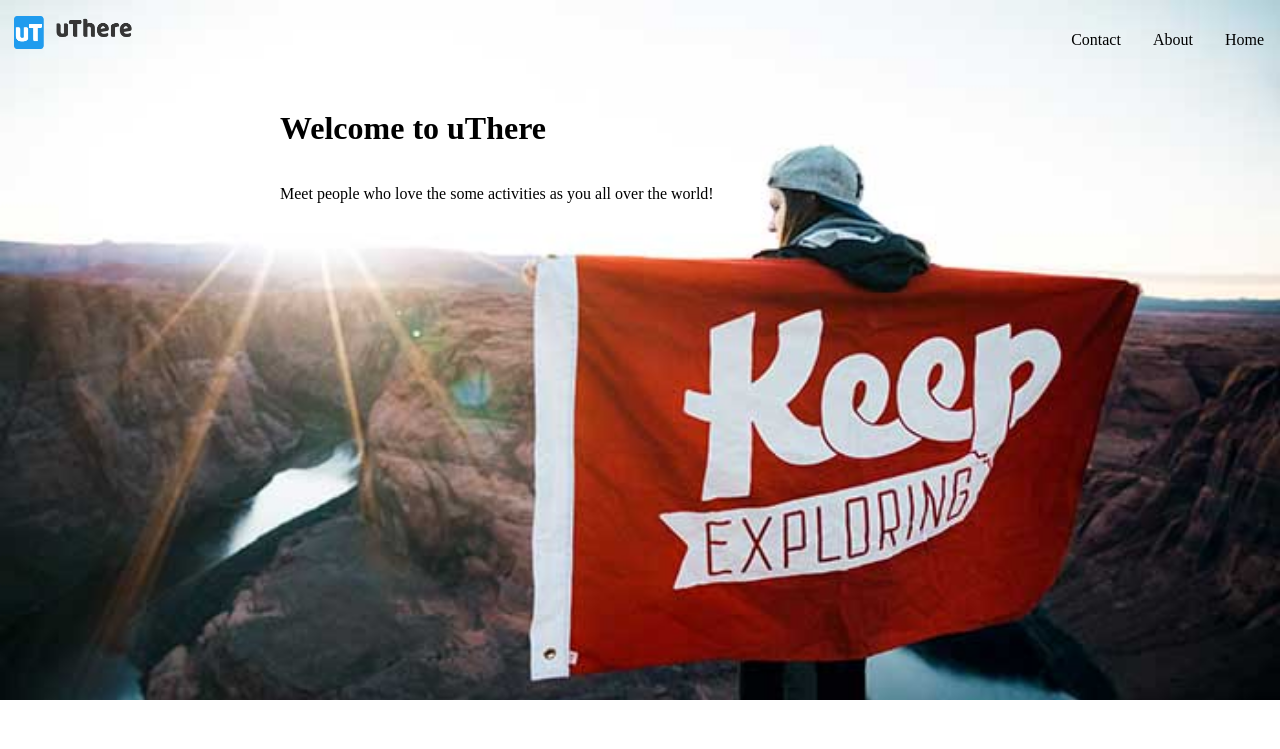
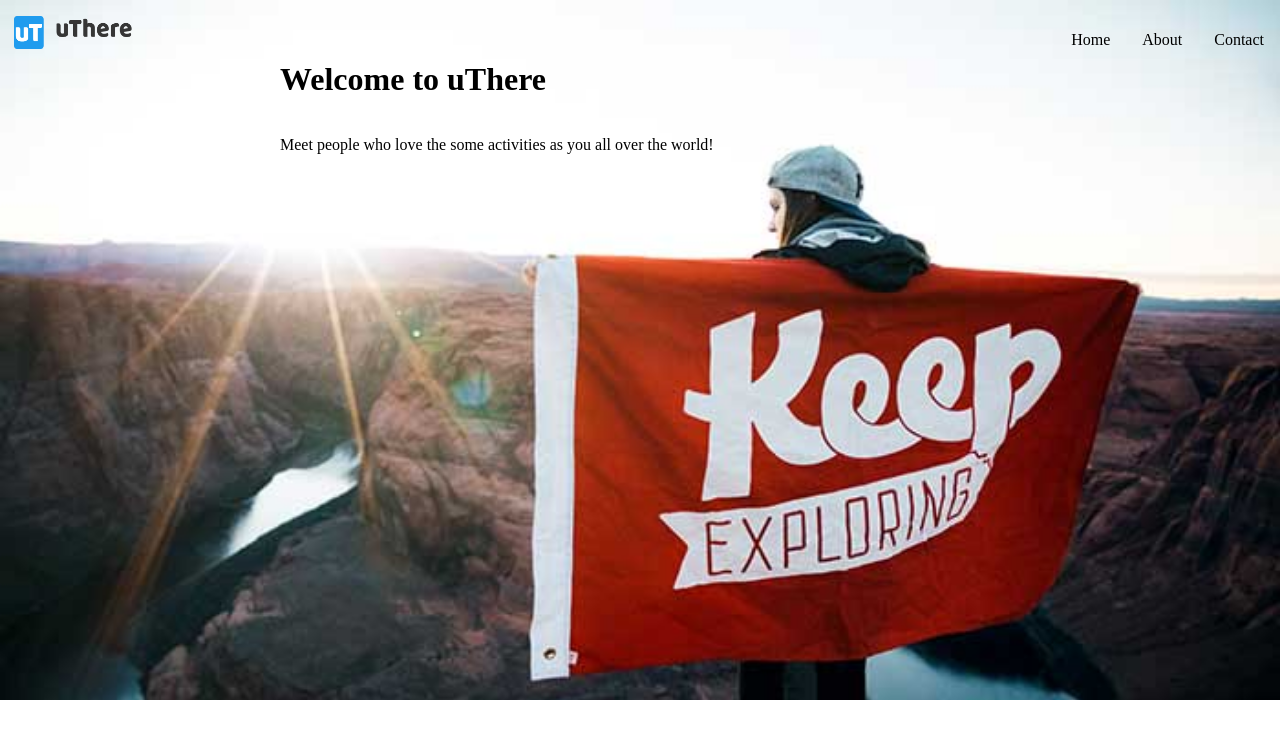
Before and after one commit to LIOR25/u-there, a Vue app in the folder frontend/: page / in a window 1280 px wide. Shown: the top 749 px of the page. Built offline with nearby package versions, Linux system fonts and the light colour scheme; grey boxes are pictures that could not be loaded.

Commit message:
managed to put navbar out of router view

```diff
--- a/frontend/src/App.vue
+++ b/frontend/src/App.vue
@@ -1,18 +1,29 @@
 <template>
   <div id="app">
+    <AppNav class="nav-bar"></AppNav>
     <router-view />
   </div>
 </template>
 
+<script>
+import AppNav from "@/components/AppNav.vue"
+export default {
+  components: {
+    AppNav
+  }
+}
+</script>
+
+
 <style lang="scss">
-
 body {
   margin: 0;
   box-sizing: border-box;
 }
 
-// .logo{
-//     height: 33px;
-//     width: 124px;
-// }
+.nav-bar {
+  position: absolute;
+  width: 100%
+}
+
 </style>
--- a/frontend/src/components/HomeNav.vue
+++ b/frontend/src/components/AppNav.vue
@@ -22,7 +22,7 @@
 
 <script>
 export default {
-    name: "HomeNav"
+    name: "AppNav"
 };
 </script>
 
@@ -54,13 +54,13 @@ img.logo {
   display: flex;
   flex-direction: row;
   justify-content: space-between;
-
+  z-index: 4
 }
 
 ul {
   display: flex;
-  flex-direction: row;
-  // justify-content: flex-end;
+  flex-direction: row-reverse;
+  justify-content: flex-end;
   align-items: flex-end;
   list-style-type: none;
   margin: 0;
--- a/frontend/src/views/CityView.vue
+++ b/frontend/src/views/CityView.vue
@@ -1,16 +1,16 @@
 <template>
 <section>
-    <HomeNav></HomeNav>
+
 </section>
 
 </template>
 
 <script>
-import HomeNav from "@/components/HomeNav.vue"
+
 export default {
     name: "CityView",
     components: {
-        HomeNav
+
     }
 }
 </script>
--- a/frontend/src/views/Home.vue
+++ b/frontend/src/views/Home.vue
@@ -2,7 +2,7 @@
   <div class="home">
 
     <header class="home-header">
-      <HomeNav></HomeNav>
+
       <!-- <img alt="Vue logo" src="../assets/cover.png"> -->
 
       <HelloWorld class="welcome" msg="Welcome to uThere" />
@@ -16,14 +16,14 @@
 
 <script>
 // @ is an alias to /src
-import HomeNav from "@/components/HomeNav.vue"
+import AppNav from "@/components/AppNav.vue"
 import HelloWorld from "@/components/HelloWorld.vue";
 import CityList from "@/components/city/CityList.vue";
 
 export default {
   name: "home",
   components: {
-    HomeNav,
+    AppNav,
     CityList,
     HelloWorld
   },
@@ -51,7 +51,7 @@ export default {
   flex-direction: column;
   justify-content: center;
   margin-left: 280px;
-  margin-top: 40px;
+  padding-top: 40px;
 }
 
 </style>
```
